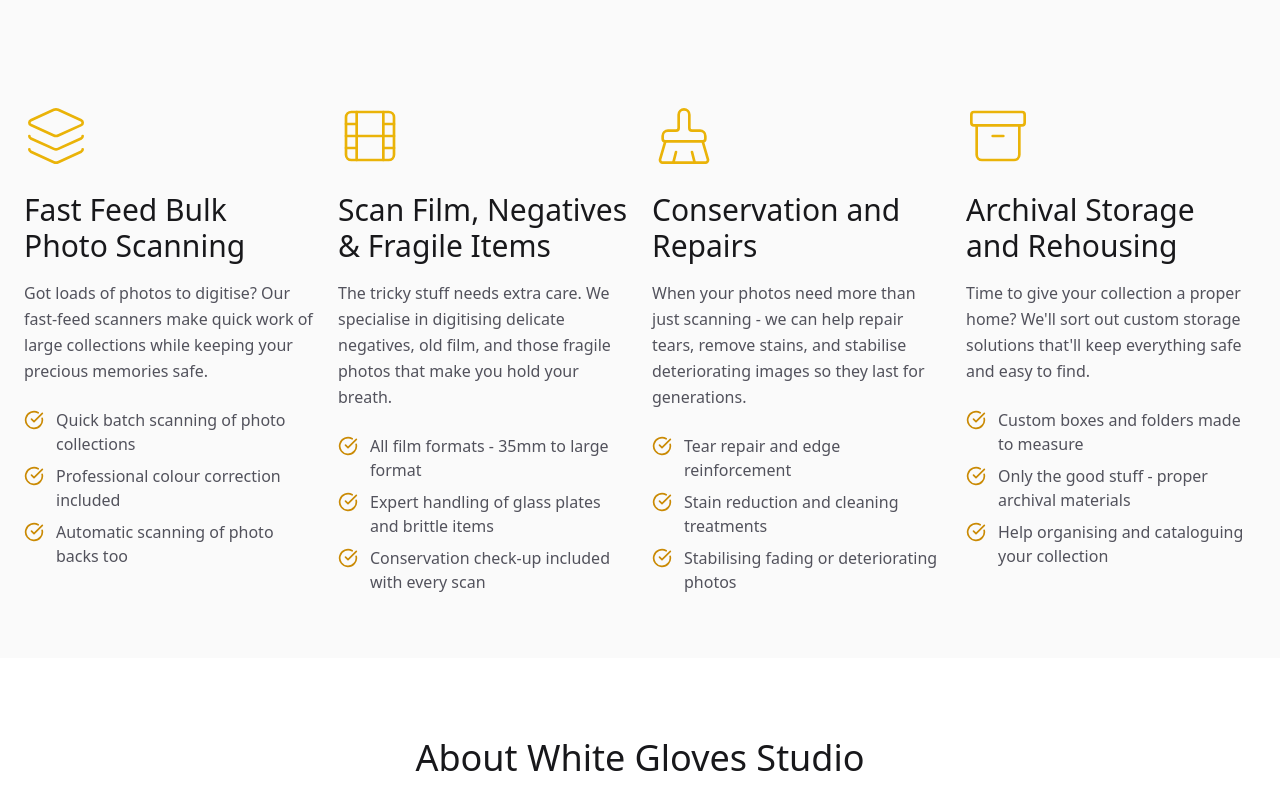
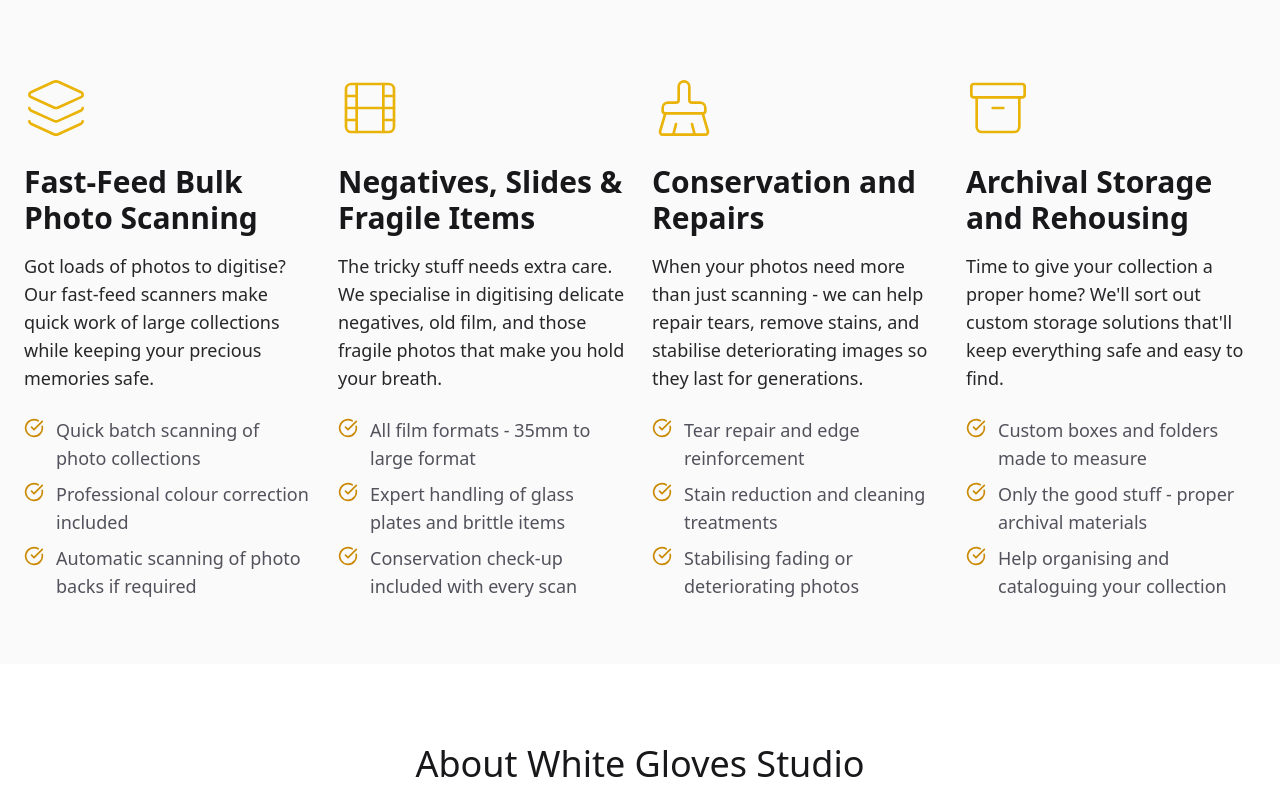
Before and after one commit to jon-coates/wgs-website, a React (Vite) app: page / in a window 1280 px wide. Shown: the part 617-1414 px from the top of the page. Built offline with nearby package versions, Linux system fonts and the light colour scheme; a web font is replaced by a local one.

Commit message:
services tweak

```diff
--- a/src/components/sections/hero.jsx
+++ b/src/components/sections/hero.jsx
@@ -16,7 +16,7 @@
 
             {/* Subheadline */}
             <p className="text-lg text-zinc-600 mb-8">
-            Protect your originals. Create crystal-clear digital archives.<br/> Preserve your family's story for generations to come.
+            Protect your originals. Create crystal-clear digital archives. Preserve your family's story.
             </p>
 
 
--- a/src/components/sections/services.jsx
+++ b/src/components/sections/services.jsx
@@ -5,17 +5,17 @@
     const services = [
         {
           icon: Layers,
-          title: "Fast Feed Bulk Photo Scanning",
+          title: "Fast-Feed Bulk Photo Scanning",
           description: "Got loads of photos to digitise? Our fast-feed scanners make quick work of large collections while keeping your precious memories safe.",
           features: [
             "Quick batch scanning of photo collections",
             "Professional colour correction included",
-            "Automatic scanning of photo backs too"
+            "Automatic scanning of photo backs if required"
           ]
         },
         {
           icon: Film,
-          title: "Scan Film, Negatives & Fragile Items",
+          title: "Negatives, Slides & Fragile Items",
           description: "The tricky stuff needs extra care. We specialise in digitising delicate negatives, old film, and those fragile photos that make you hold your breath.",
           features: [
             "All film formats - 35mm to large format",
@@ -72,17 +72,17 @@
                 </div>
 
                 {/* Title */}
-                <h3 className="font-display text-2xl md:text-3xl text-zinc-900 mb-4">
+                <h3 className="font-display font-bold text-2xl md:text-3xl text-zinc-900 mb-4">
                   {service.title}
                 </h3>
 
                 {/* Description */}
-                <p className="text-zinc-600 mb-6 font-normal leading-relaxed">
+                <p className="text-zinc-800 mb-6 font-display text-lg">
                   {service.description}
                 </p>
 
                 {/* Features List */}
-                <ul className="space-y-2 mb-6 font-sans">
+                <ul className="space-y-2 mb-6 font-sans text-lg">
                   {service.features.map((feature, featureIndex) => (
                     <li key={featureIndex} className="flex items-start">
                       <CheckCircle className="w-5 h-5 text-brand-600 mt-0.5 mr-3 flex-shrink-0" />
```
